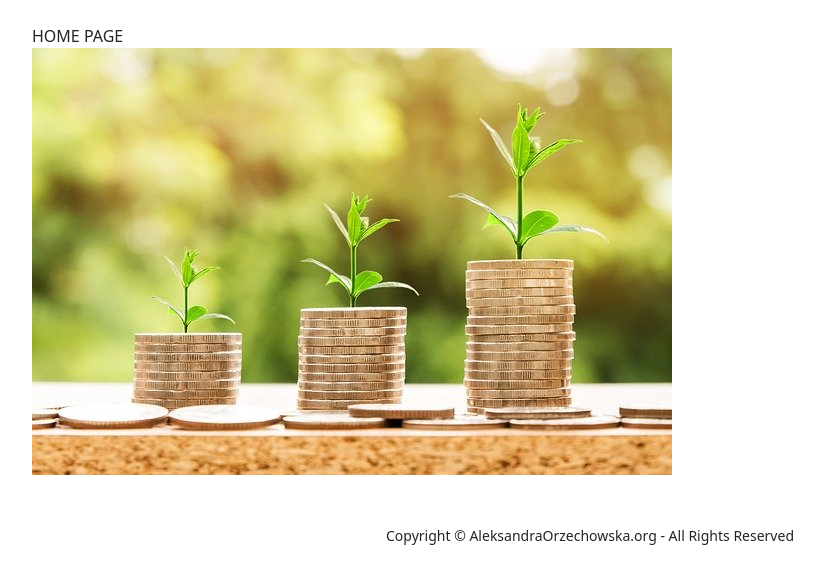
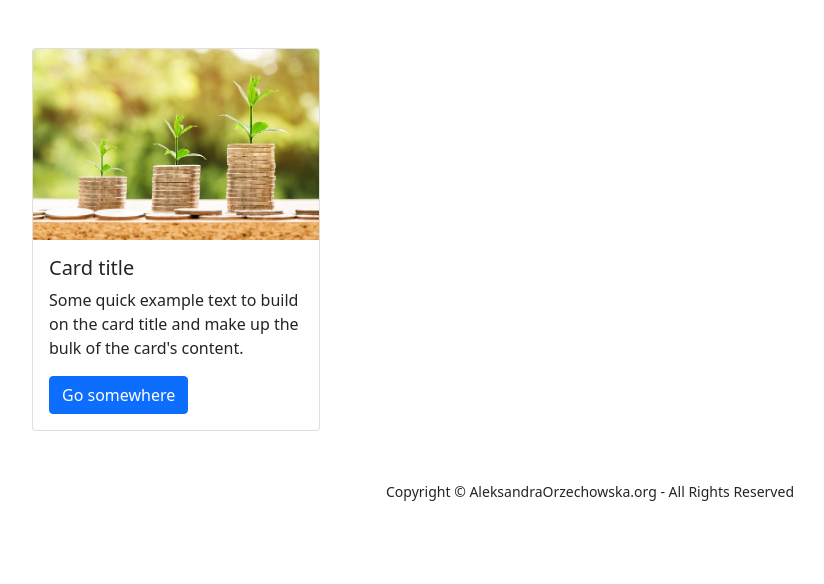
Before and after one commit to AleksandraOrzechowska/FinanceCalculator, a Django app: template pages/templates/home.html in a window 1280 px wide. Shown: the part 56-640 px from the top of the page, without its empty margins (50-874 px from the left). Run offline with Django 3.2, Linux system fonts and the light colour scheme; the template is opened without the code that fills it, so the values that code supplies are empty.

Commit message:
Adding card

```diff
--- a/pages/templates/home.html
+++ b/pages/templates/home.html
@@ -10,9 +10,16 @@
 
 
 
-HOME PAGE<br/>
+<br/>
 
-<img src="{% static 'images/money.jpg' %}">
+<div class="card" style="width: 18rem;">
+  <img src="{% static 'images/money.jpg' %}" class="card-img-top" alt="...">
+  <div class="card-body">
+    <h5 class="card-title">Card title</h5>
+    <p class="card-text">Some quick example text to build on the card title and make up the bulk of the card's content.</p>
+    <a href="#" class="btn btn-primary">Go somewhere</a>
+  </div>
+</div>
 
 
 
```
